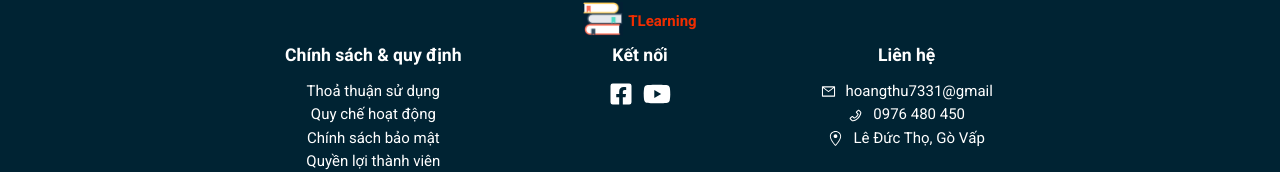
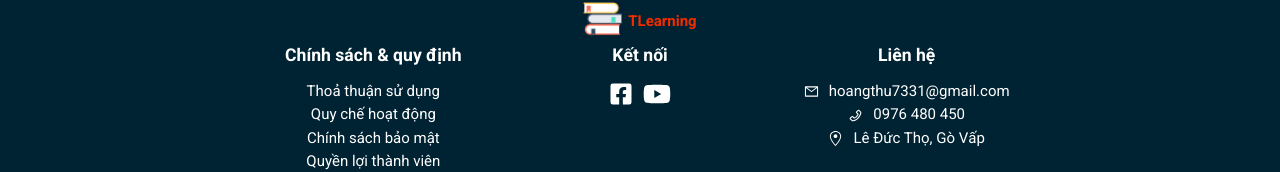
Before and after one commit to Acejii/Elearning_Project, a React (Create React App) app: page / in a window 1280 px wide. Shown: the part 2777-2949 px from the top of the page. Built offline with nearby package versions, Linux system fonts and the light colour scheme; no server answers.

Commit message:
footer fix

```diff
--- a/src/components/Footer/Footer.js
+++ b/src/components/Footer/Footer.js
@@ -62,7 +62,7 @@ const Footer = () => {
               <div className="icon">
                 <AiOutlineMail />
               </div>
-              <div className="content">hoangthu7331@gmail</div>
+              <div className="content">hoangthu7331@gmail.com</div>
             </a>
             <a href="tel:+84976480450" className="item">
               <div className="icon">
```
